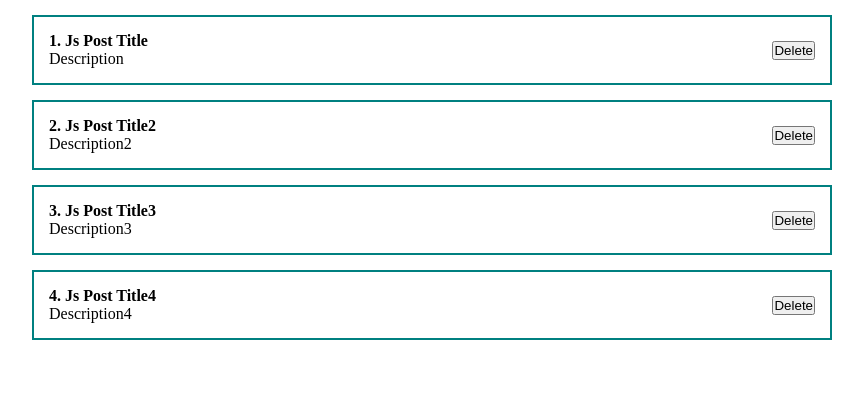
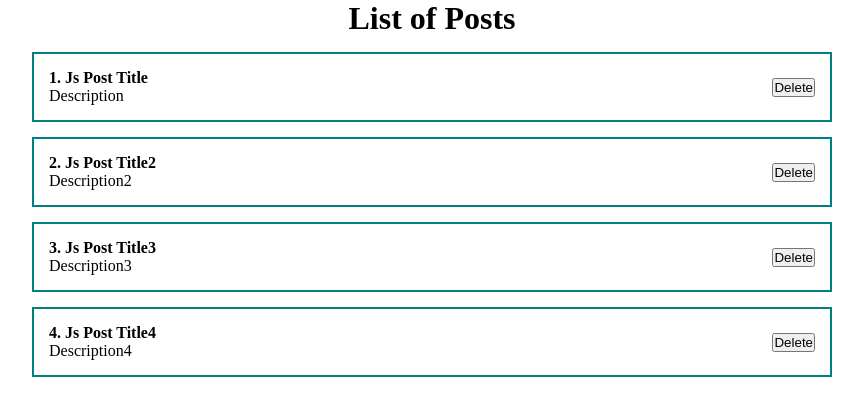
Before and after one commit to laskalexjob/react-base-course, a React (Create React App) app: page / in a window 1280 px wide. Shown: the top 416 px of the page, without its empty margins (208-1071 px from the left). Built offline with nearby package versions, Linux system fonts and the light colour scheme.

Commit message:
Move Post list to separate component

```diff
--- a/src/App.js
+++ b/src/App.js
@@ -1,6 +1,6 @@
 import React, { useState } from "react";
-import PostItem from "./components/PostItem";
 import './styles/App.css'
+import PostList from "./components/PostList";
 function App() {
   const [posts, setPosts] = useState([
     { id: 1, title: "Js Post Title", body: "Description" },
@@ -11,13 +11,7 @@ function App() {
 
   return (
     <div className="App">
-
-
-      {
-        posts.map(post =>
-          <PostItem post={post} key={ post.id } />
-          )
-      }
+      <PostList posts={posts}/>
     </div>
   );
 }
--- /dev/null
+++ b/src/components/PostList.jsx
@@ -0,0 +1,19 @@
+import React from 'react'
+import PostItem from './PostItem'
+
+const PostList = ({ posts }) => {
+    return (
+        <div>
+            <h1 style={{ textAlign: 'center' }}>
+                List of Posts
+            </h1>
+            {
+                posts.map(post =>
+                    <PostItem post={post} key={post.id} />
+                )
+            }
+        </div>
+    )
+}
+
+export default PostList
```
